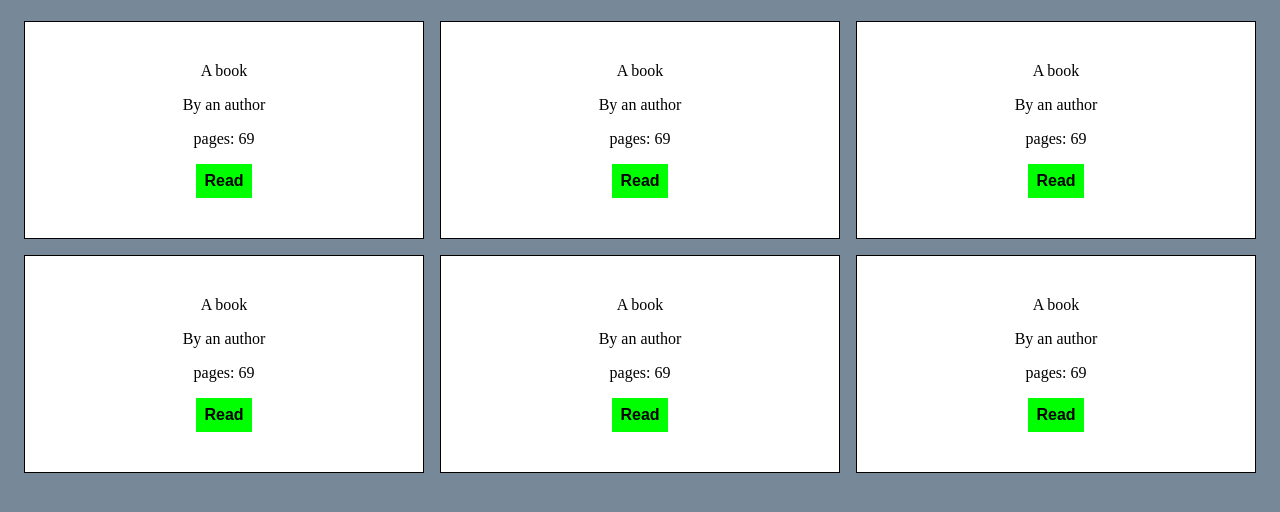
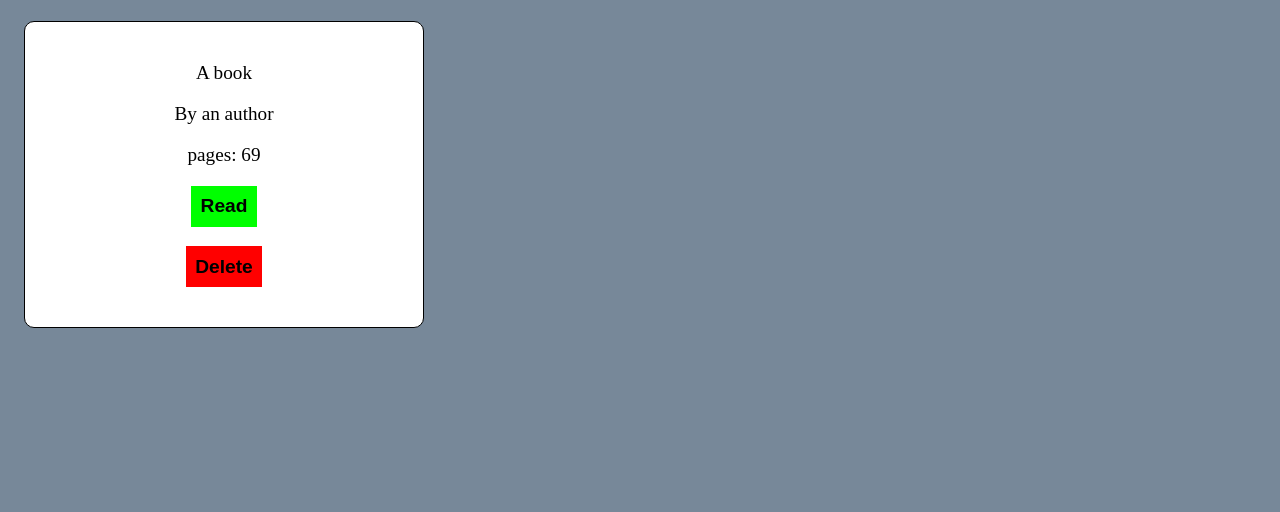
Before and after one commit to BATMANGOO/library, a plain HTML site: page index.html in a window 1280 px wide. Shown: the part 72-584 px from the top of the page. Drawn offline with Linux system fonts and the light colour scheme.

Commit message:
display created books

```diff
--- a/index.html
+++ b/index.html
@@ -22,53 +22,14 @@
           pages: <span class="number-of-pages">69</span>
         </p>
         <button class="read book-button">Read</button>
-      </div>
-      <div class="book">
-        <p class="title">A book</p>
-        <p class="author">By an author</p>
-        <p class="pages">
-          pages: <span class="number-of-pages">69</span>
-        </p>
-        <button class="read book-button">Read</button>
-      </div>
-      <div class="book">
-        <p class="title">A book</p>
-        <p class="author">By an author</p>
-        <p class="pages">
-          pages: <span class="number-of-pages">69</span>
-        </p>
-        <button class="read book-button">Read</button>
-      </div>
-      <div class="book">
-        <p class="title">A book</p>
-        <p class="author">By an author</p>
-        <p class="pages">
-          pages: <span class="number-of-pages">69</span>
-        </p>
-        <button class="read book-button">Read</button>
-      </div>
-      <div class="book">
-        <p class="title">A book</p>
-        <p class="author">By an author</p>
-        <p class="pages">
-          pages: <span class="number-of-pages">69</span>
-        </p>
-        <button class="read book-button">Read</button>
-      </div>
-      <div class="book">
-        <p class="title">A book</p>
-        <p class="author">By an author</p>
-        <p class="pages">
-          pages: <span class="number-of-pages">69</span>
-        </p>
-        <button class="read book-button">Read</button>
+        <button class="delete-btn" onclick="deleteBook()">Delete</button>
       </div>
     </section>
   </div>
   <iframe name="dummyframe" id="dummyframe" style="display: none;"></iframe>
 
   <div class="form-container form-hide">
-    <form action="#" id="form" method="post" name="form" target="dummyframe" >
+    <form action="#" id="form" method="post" name="form" target="dummyframe" onsubmit="addBookToLibrary()">
       <h2>Add Book</h2>
       <label for="title">Title</label>
         <input type="text" name="title" id="title" placeholder="Title">
--- a/script.js
+++ b/script.js
@@ -4,6 +4,8 @@ let addBtn = document.querySelector('.add-btn');
 let appBody = document.querySelector('.cards-container');
 let cancelBtn = document.querySelector('.cancel-btn');
 let submitBtn = document.querySelector('.submit-btn');
+let deleteBtn = document.querySelector('.delete-btn');
+let books = document.querySelector('.book-collection');
 
 let myLibrary = [];
 
@@ -15,14 +17,51 @@ function Book(title, author, pages, read) {
 }
 
 function addBookToLibrary() {
-  // do stuff here
   let titleVal = form.elements.title.value;
   let authorVal = form.elements.author.value;
   let pagesVal = form.elements.pages.value;
   let readVal = form.elements.read.checked;
-  let newBook = new Book(titleVal, authorVal, pagesVal, readVal);
-  myLibrary.push(newBook);
-  console.log(myLibrary);
+  if (checkValidity(titleVal, authorVal, pagesVal)) {
+    let newBook = new Book(titleVal, authorVal, pagesVal, readVal);
+    myLibrary.push(newBook);
+    form.reset();
+    console.log(myLibrary);
+  } else {
+    alert('Please fill in all fields');
+  };
+}
+
+function checkValidity(title, author, pages) {
+  if ((title === '' || myLibrary.some(obj => obj.title == title)) || author === '' || pages === '') {
+    return false;
+  } else {
+    return true;
+  }
+};
+
+function displayBooks() {
+  myLibrary.map(input => {
+    let newCard = document.createElement('div');
+    newCard.classList.add('book');
+    newCard.innerHTML = `
+    <p class="title">${input.title}</p>
+    <p class="author">${input.author}</p>
+    <p class="pages">
+      pages: <span class="number-of-pages">${input.pages}</span>
+    </p>
+    <button class="read book-button">${input.read ? 'Read' : 'Unread'}</button>
+    <button class="delete-btn" onCLick="deleteBook()">Delete</button>
+    `
+    books.appendChild(newCard);
+    console.log(books.children);
+  });
+}
+
+function deleteBook() { // Fix this
+  deleteBtn.addEventListener('click', function(e) {
+    e.preventDefault();
+    console.log(e.target.parentElement);
+  });
 }
 
 addBtn.addEventListener('click', function(e) {
@@ -33,6 +72,7 @@ addBtn.addEventListener('click', function(e) {
 submitBtn.addEventListener('click', function(e) {
   e.preventDefault();
   addBookToLibrary();
+  displayBooks();
   formContainer.classList.add('form-hide');
   appBody.classList.remove('grey-out');
 });
--- a/style.css
+++ b/style.css
@@ -79,6 +79,8 @@ form > button {
   border: 1px solid black;
   background-color: white;
   padding: 40px 0;
+  border-radius: 10px;
+  font-size: 1.2rem;
 }
 
 .book-button {
@@ -93,3 +95,12 @@ form > button {
 .read {
   background-color: #00ff00;
 }
+
+.delete-btn {
+  background-color: red;
+  border: none;
+  padding: 0.5em;
+  font-size: 1em;
+  font-weight: bold;
+  cursor: pointer;
+}
```
